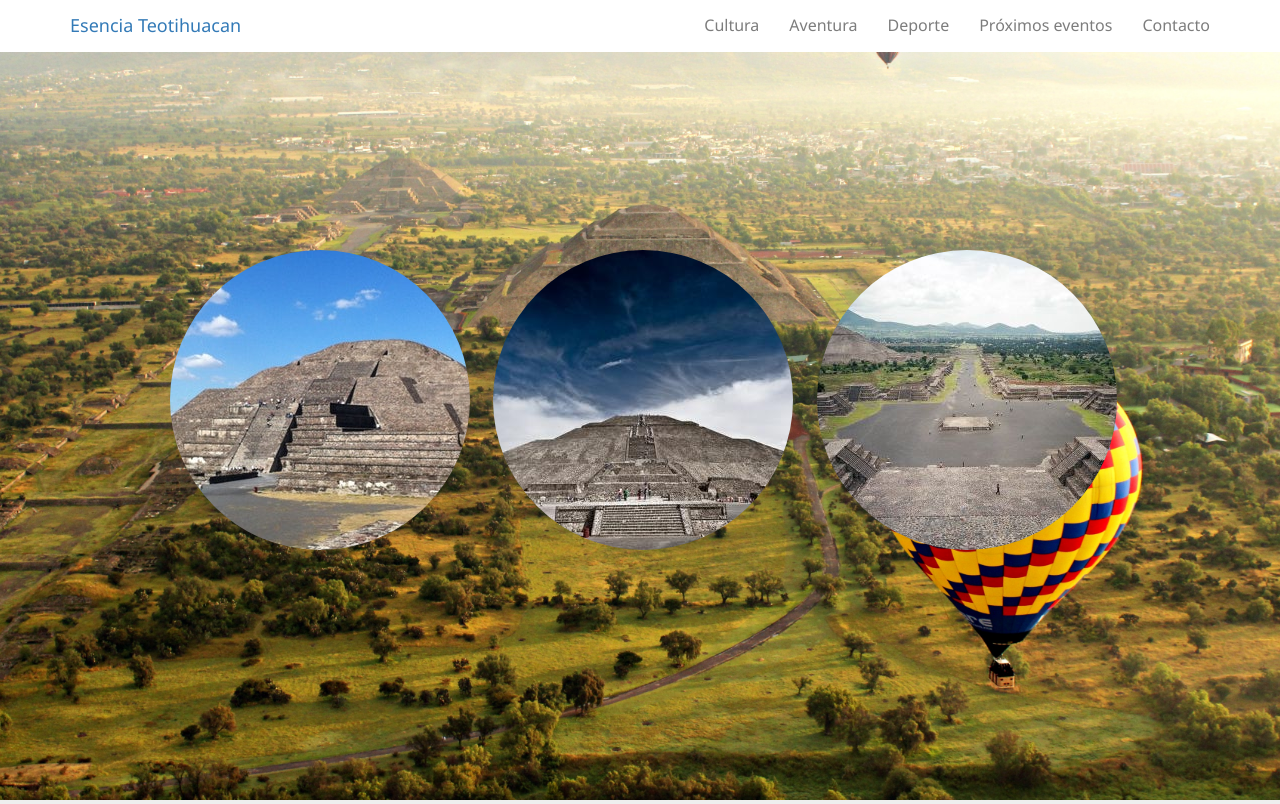
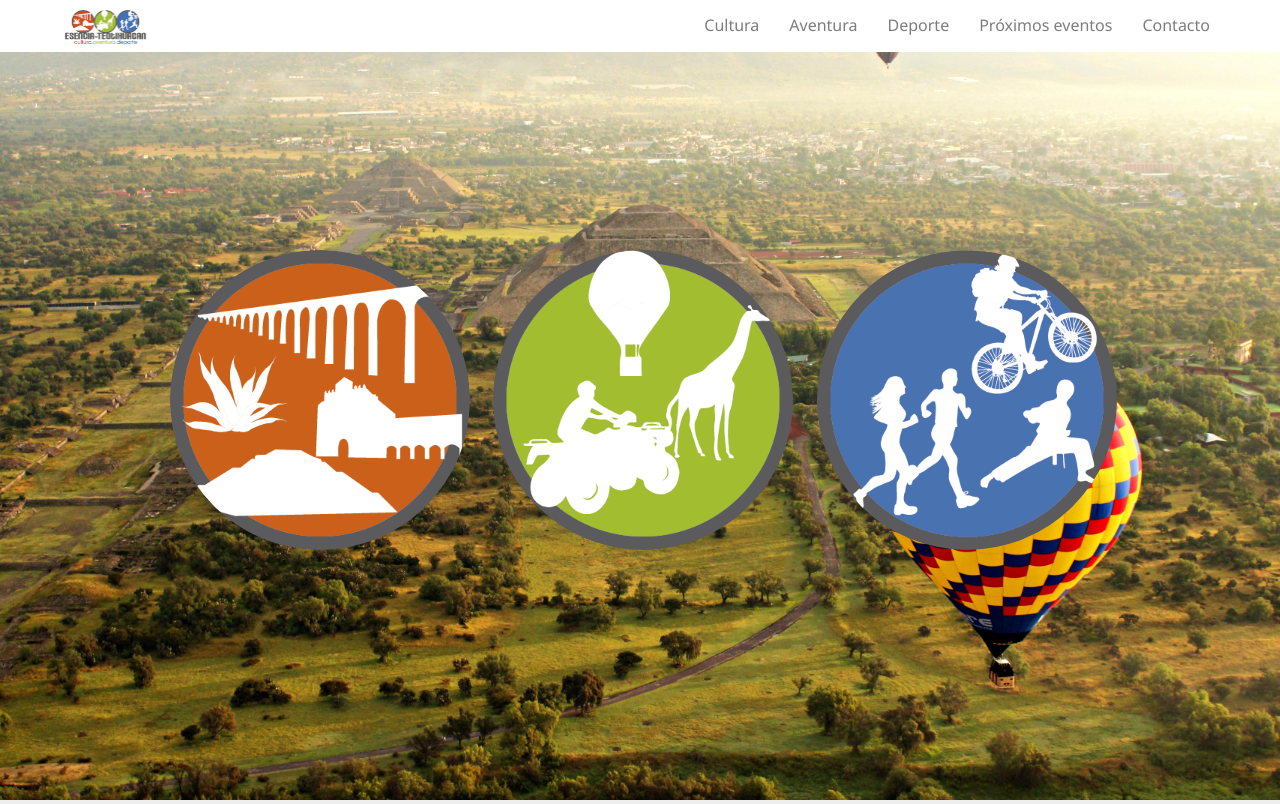
Before and after one commit to axelbarragan/gt-ese, a PHP site: page / in a window 1280 px wide. Shown: the top 804 px of the page. Run offline with PHP 8.4, Linux system fonts and the light colour scheme; some libraries are stand-ins or nearby versions.

Commit message:
Avances del dia
Cambios en index, adicion de imagenes

```diff
--- a/css/main.css
+++ b/css/main.css
@@ -86,7 +86,7 @@ html {
     display: none !important;
   }
   .navbar-brand {
-    padding: 15px 15px !important;
+    padding: 0px;
   }
 }
 
@@ -283,3 +283,8 @@ div.avatar:hover {
     transform: scale(1);
   }
 }
+
+.img-logo-brand {
+  height: 60px;
+  padding: 0px 0px 5px;
+}
--- a/index.php
+++ b/index.php
@@ -33,13 +33,13 @@ include_once('config/config.php');
         <div class="header-content-inner">
           <div class="col-lg-12 hidden-xs">
             <div class="col-lg-4">
-              <div class="avatar center-block" style="background-image: url(assets/img/circulo/uno.jpg)"></div>
+              <div class="avatar center-block" style="background-image: url(assets/img/circulo/cultura.png)"></div>
             </div>
             <div class="col-lg-4">
-              <div class="avatar center-block" style="background-image: url(assets/img/circulo/dos.jpg)"></div>
+              <div class="avatar center-block" style="background-image: url(assets/img/circulo/aventura.png)"></div>
             </div>
             <div class="col-lg-4">
-              <div class="avatar center-block" style="background-image: url(assets/img/circulo/tres.jpg)"></div>
+              <div class="avatar center-block" style="background-image: url(assets/img/circulo/deporte.png)"></div>
             </div>
           </div>
           <div class="col-lg-12 visible-xs">
--- a/menu.php
+++ b/menu.php
@@ -7,7 +7,7 @@
         <span class="icon-bar"></span>
         <span class="icon-bar"></span>
       </button>
-      <a class="navbar-brand" href="<?php echo LINK; ?>">Esencia Teotihuacan</a>
+      <a class="navbar-brand" href="<?php echo LINK; ?>"><img src="assets/img/logo.png" class="img-logo-brand"></a>
     </div>
     <div class="collapse navbar-collapse navbar-ex1-collapse">
       <ul class="nav navbar-nav navbar-right">
```
Also changed, not shown: assets/img/circulo/aventura.png (added), assets/img/circulo/cultura.png (added), assets/img/circulo/deporte.png (added), assets/img/logo.png (added).
